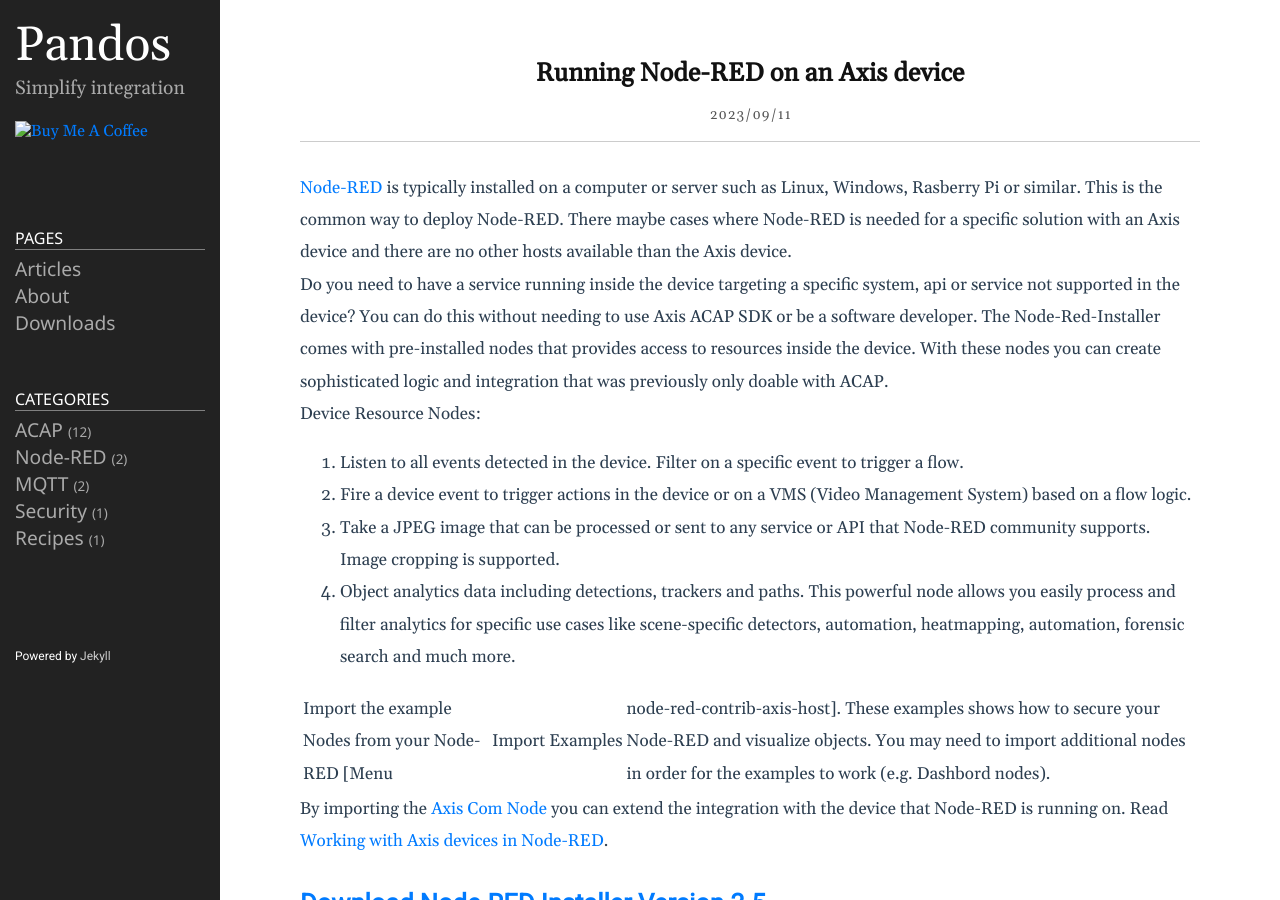
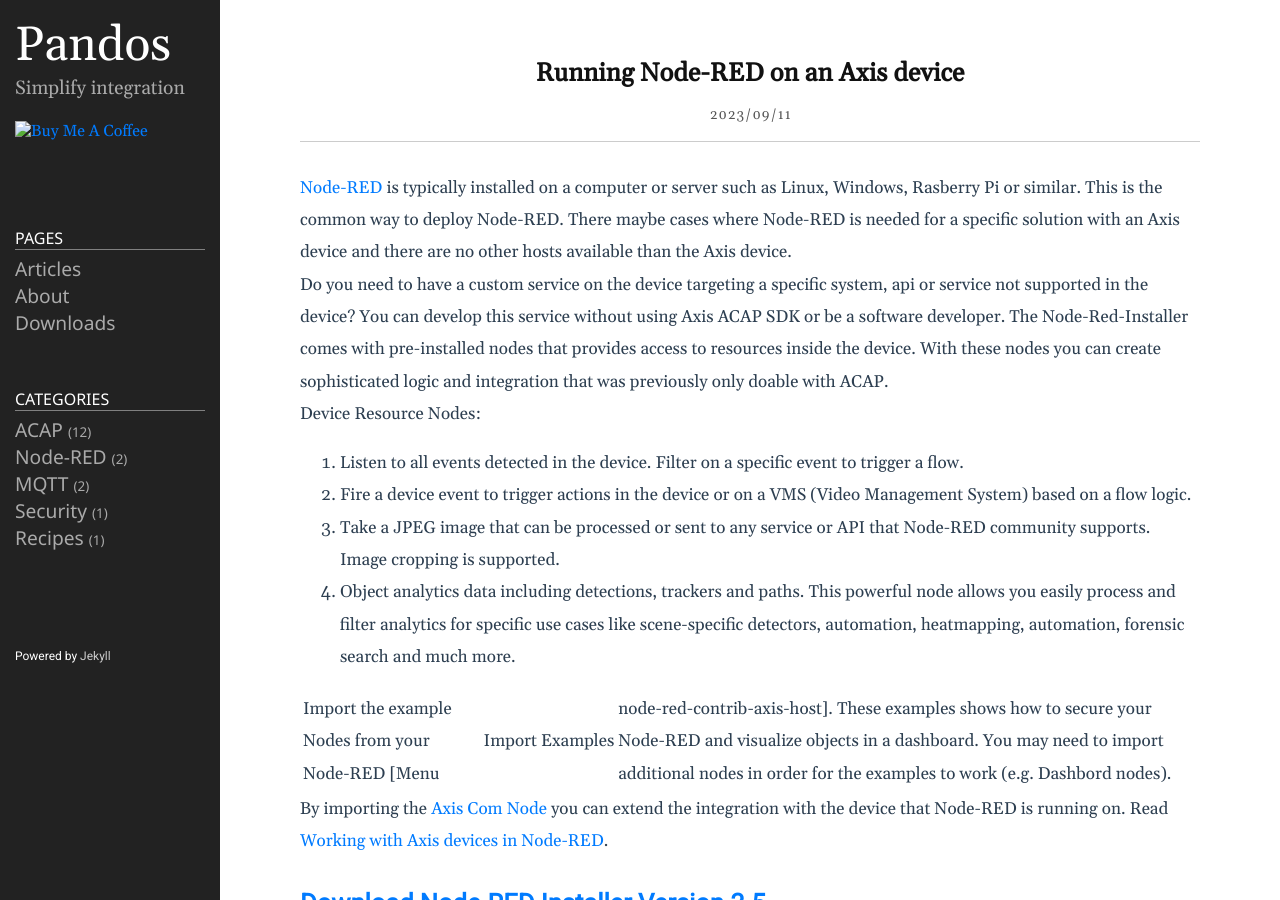
Before and after one commit to pandosme/pandosme.github.io, a Jekyll site: the page built from docs/_posts/2022-10-02-nodered-acap.md, in a window 1280 px wide and 900 px high. Built offline with Jekyll 4.4.1, drawn with Linux system fonts in a browser that asks for light colours.

Commit message:
Update 2022-10-02-nodered-acap.md

```diff
--- a/docs/_posts/2022-10-02-nodered-acap.md
+++ b/docs/_posts/2022-10-02-nodered-acap.md
@@ -8,7 +8,7 @@ categories: [ACAP, Node-RED]
 Rasberry Pi or similar.  This is the common way to deploy Node-RED.  There maybe cases where Node-RED is needed for a
 specific solution with an Axis device and there are no other hosts available than the Axis device.
 
-Do you need to have a service running inside the device targeting a specific system, api or service not supported in the device?  You can do this without needing to use Axis ACAP SDK or be a software developer.  The Node-Red-Installer comes with pre-installed nodes that provides access to resources inside the device.  With these nodes you can create sophisticated logic and integration that was previously only doable with ACAP.
+Do you need to have a custom service on the device targeting a specific system, api or service not supported in the device?  You can develop this service without using Axis ACAP SDK or be a software developer.  The Node-Red-Installer comes with pre-installed nodes that provides access to resources inside the device.  With these nodes you can create sophisticated logic and integration that was previously only doable with ACAP.
 
 Device Resource Nodes:
 1. Listen to all events detected in the device.  Filter on a specific event to trigger a flow.
@@ -16,7 +16,7 @@ Device Resource Nodes:
 3. Take a JPEG image that can be processed or sent to any service or API that Node-RED community supports.  Image cropping is supported.
 4. Object analytics data including detections, trackers and paths.  This powerful node allows you easily process and filter  analytics for specific use cases like scene-specific detectors, automation, heatmapping, automation, forensic search and much more.
 
-Import the example Nodes from your Node-RED [Menu | Import | Examples | node-red-contrib-axis-host].  These examples shows how to secure your Node-RED and visualize objects.  You may need to import additional nodes in order for the examples to work (e.g. Dashbord nodes).
+Import the example Nodes from your Node-RED [Menu | Import | Examples | node-red-contrib-axis-host].  These examples shows how to secure your Node-RED and visualize objects in a dashboard.  You may need to import additional nodes in order for the examples to work (e.g. Dashbord nodes).
 
 By importing the [Axis Com Node](https://flows.nodered.org/node/node-red-contrib-axis-com) you can extend the integration with the device that Node-RED is running on.  Read [Working with Axis devices in Node-RED](https://pandosme.github.io/node-red/2020/01/02/AxisNode.html).
 
```
